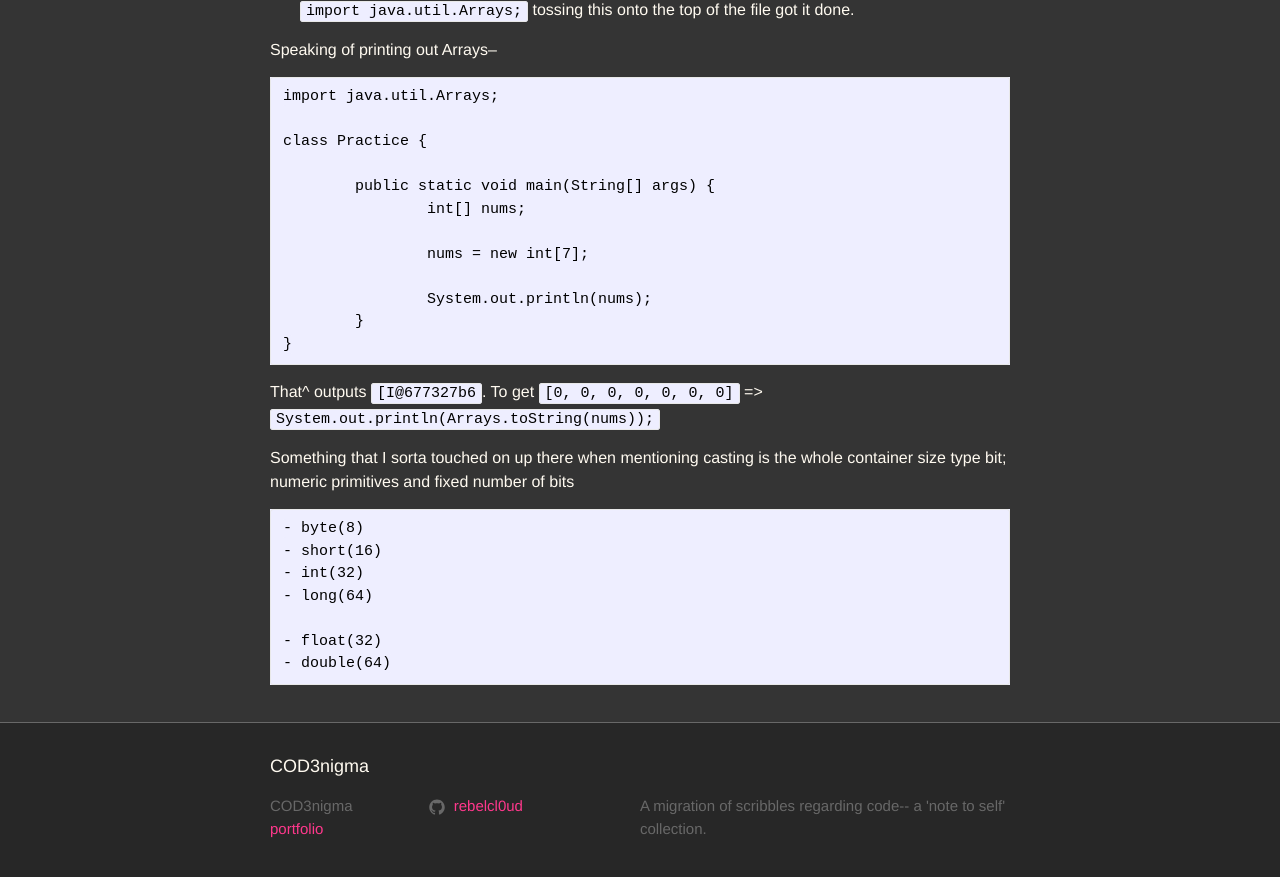
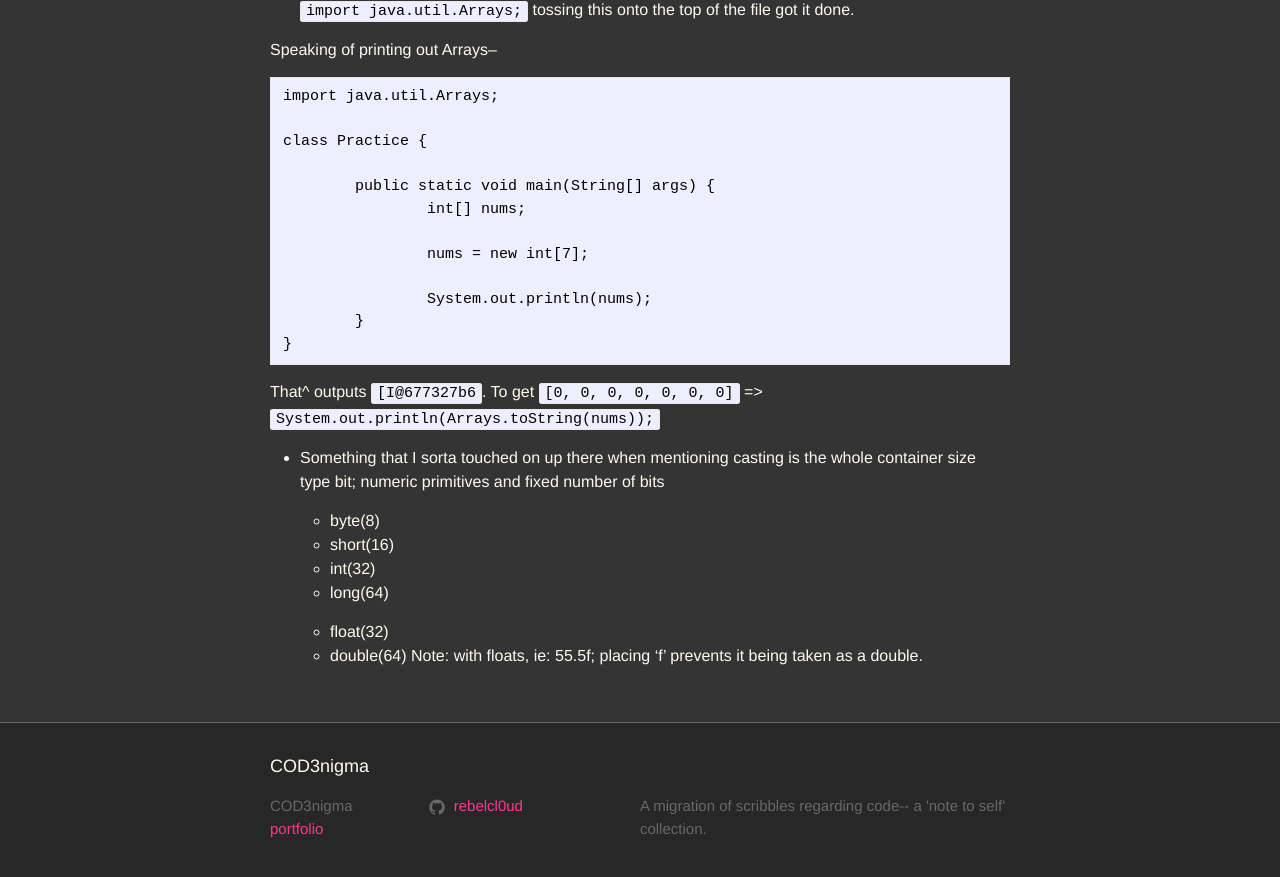
Before and after one commit to rebelcl0ud/blog, a Jekyll site: the page built from _posts/2019-02-14-[62]-code-test-in-java.markdown, in a window 1280 px wide and 900 px high, scrolled down 1625 px. Shown: the top 877 px of the window. Built offline with Jekyll 4.4.1, drawn with Linux system fonts in a browser that asks for light colours.

Commit message:
update: num primitive bullets + note for floats

````diff
--- a/_posts/2019-02-14-[62]-code-test-in-java.markdown
+++ b/_posts/2019-02-14-[62]-code-test-in-java.markdown
@@ -67,7 +67,7 @@ class Practice {
 ```
 That^ outputs `[I@677327b6`. To get `[0, 0, 0, 0, 0, 0, 0]` => `System.out.println(Arrays.toString(nums));`
 
-Something that I sorta touched on up there when mentioning casting is the whole container size type bit; numeric primitives and fixed number of bits
+  - Something that I sorta touched on up there when mentioning casting is the whole container size type bit; numeric primitives and fixed number of bits
 
 	- byte(8)
 	- short(16)
@@ -76,3 +76,4 @@ Something that I sorta touched on up there when mentioning casting is the whole
 
 	- float(32)
 	- double(64)
+Note: with floats, ie: 55.5f; placing 'f' prevents it being taken as a double.
````
